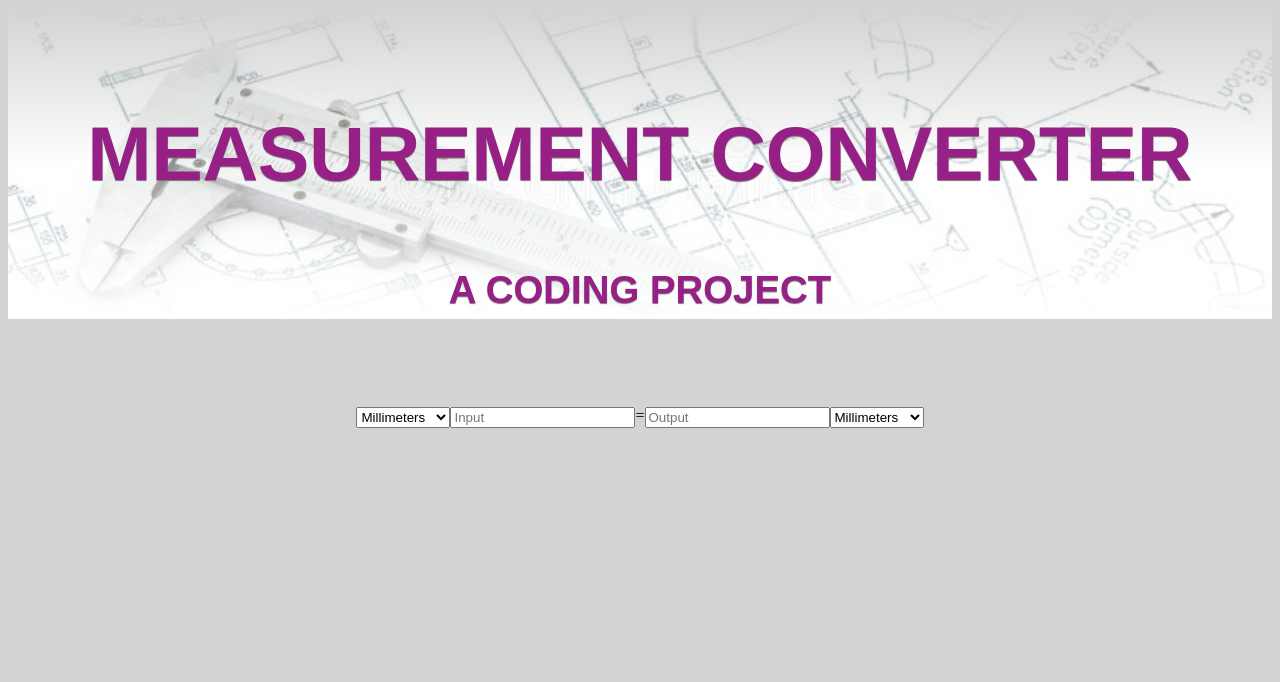
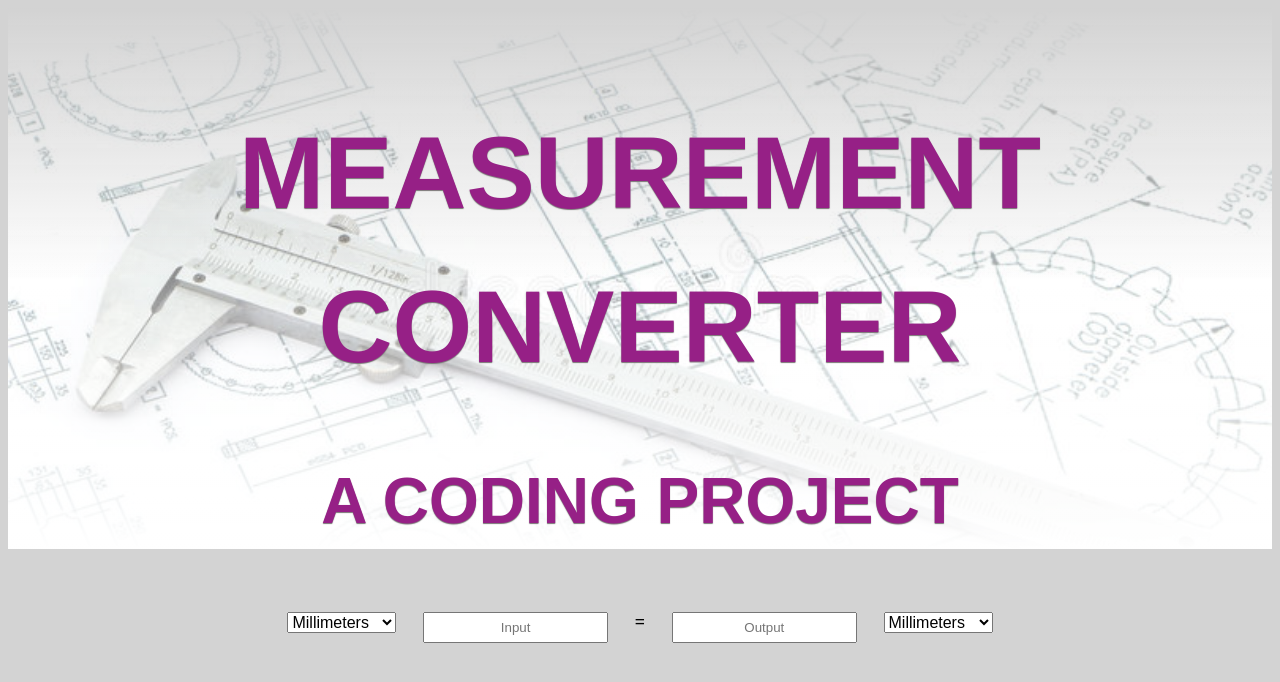
Before and after one commit to jarcher11/Arrow-Verse, a plain HTML site: page index.html in a window 1280 px wide. Drawn offline with Linux system fonts and the light colour scheme.

Commit message:
updated commits

```diff
--- a/formula.js
+++ b/formula.js
@@ -26,7 +26,7 @@ function logToWorklog(inputType, inputValue, outputType, outputValue){
     for(var i = 0; i < worklog.length; i++){
         var element = document.createElement('div');
         var item = worklog[i];
-        element.innerText = `converted ${item.inputValue}${item.inputType} to ${item.outputValue}${item.outputType}`;
+        element.innerText = `converted ${item.inputValue} ${item.inputType} to ${item.outputValue} ${item.outputType}`;
         historyElement.appendChild(element)
     }
 }
--- a/style.css
+++ b/style.css
@@ -38,7 +38,7 @@ body {
     margin: 0 auto;
     width: 60%;
     flex-direction: column;
-    height: 300px;
+    height: 200px;
 
 }
 
@@ -46,26 +46,34 @@ body {
   Media Queries
 ==================================== */
 
-@media (min-width: 769px) {
+@media (min-width: 800px) {
     .measurement {
         flex-direction: row;
         height: auto;
     }
 }
 
-@media (min-width: 770px) {
-    .measurement {
-        padding: 5%;
-        width: 45%;
-        justify-content: center;
-        height: auto;
+@media (min-width: 992px) {
+    select, option {
+        margin-bottom: 10px;
+        font-size: medium;
     }
 
-    h1 {
-        font-size: 6vw;
+    #history {
+        padding: 5%;
+
     }
 
-    p {
-        font-size: 3vw;
+    span {
+        font-weight: bold;
+        width: auto;
+        font-size: large;
     }
-}
+
+    .measurement {
+        padding-top: 3%;
+    }
+
+   input {
+       text-align: center;
+   }
```
